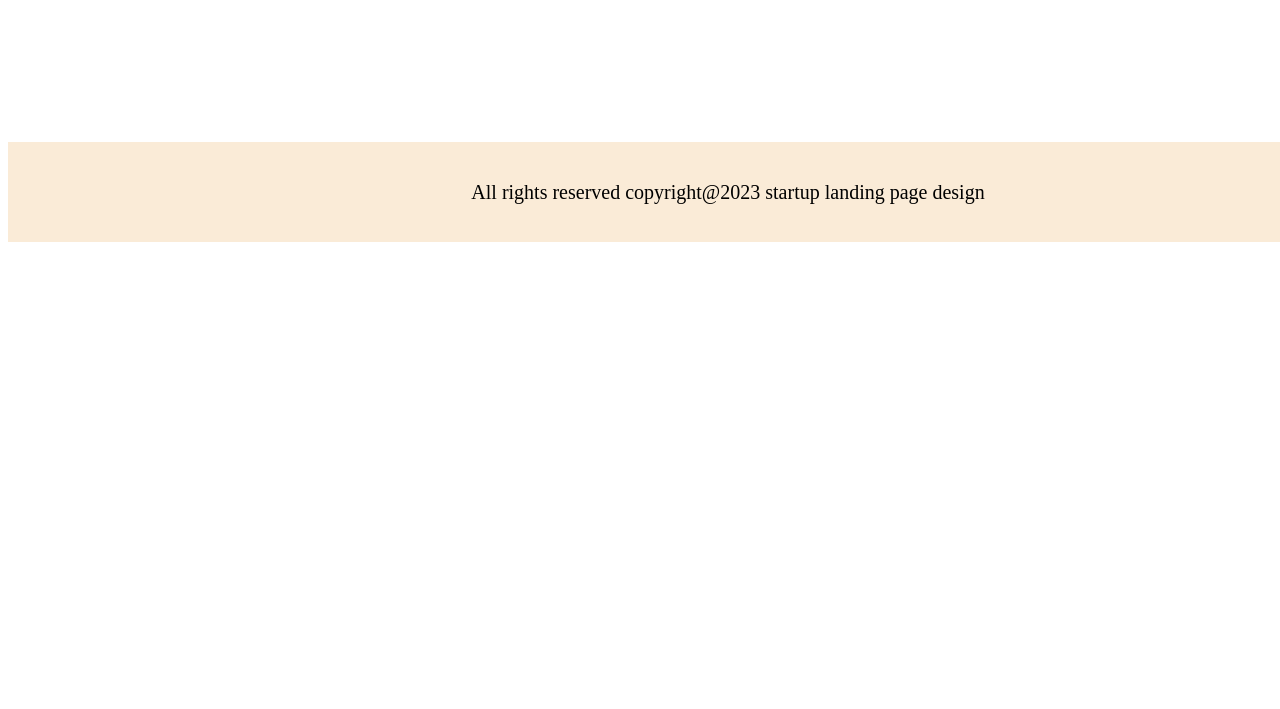
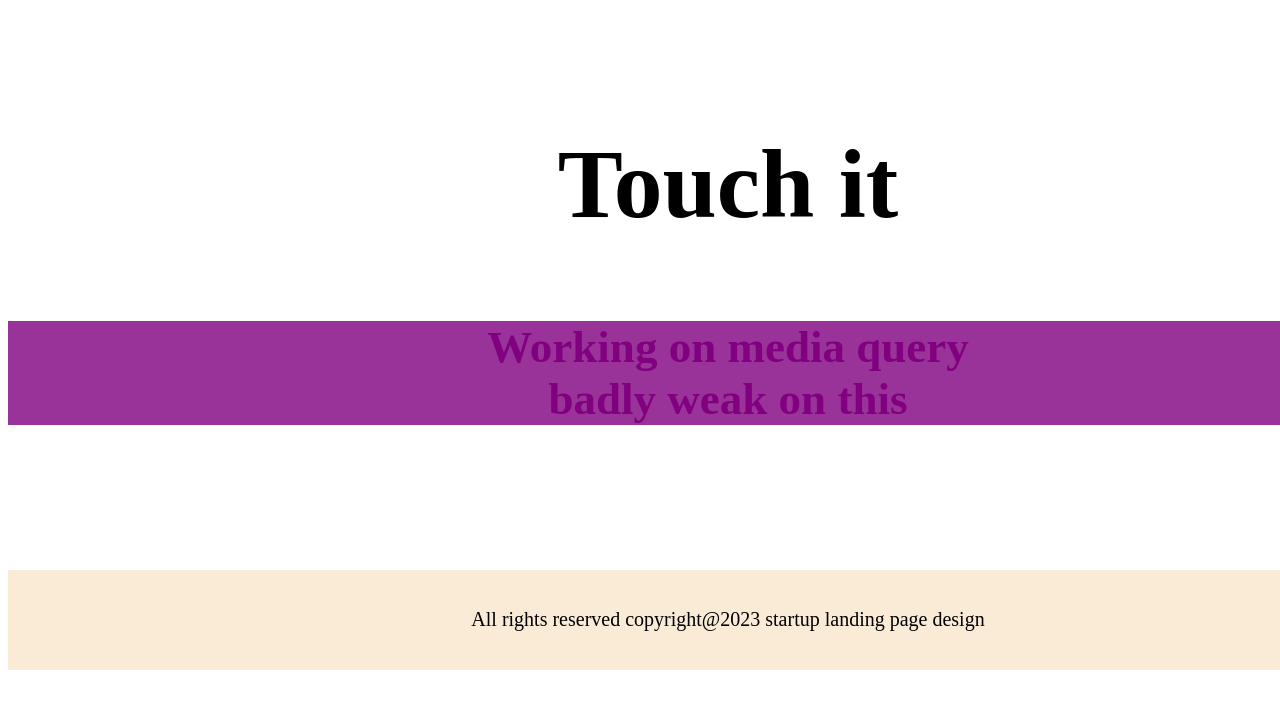
Before and after one commit to ssrabonty/assignment-2, a plain HTML site: page index.html in a window 1280 px wide. Shown: the part 4573-5282 px from the top of the page. Before the commit the page ends 4823 px from the top, so only its background shows below. Drawn offline with Linux system fonts and the light colour scheme.

Commit message:
finished

```diff
--- a/index.html
+++ b/index.html
@@ -110,7 +110,12 @@
         </div>
 
      </section>
-     <section class="section-5"></section>
+     <section class="bonus"> <h2> Touch it</h2>
+     <div class="section-extra">
+             <p>Working on media query <br>
+            badly weak on this </p>
+            </div>
+     </section>
     </main>
  <!-- footer part -->
     <footer>
--- a/styles.css
+++ b/styles.css
@@ -210,6 +210,7 @@ main {
 /* our sponser */
 .sponspors {
     padding-top: 180px;
+    padding-bottom: 50px;
 }
 
 .sponser {
@@ -228,12 +229,28 @@ main {
     display: flex;
     justify-content: space-around;
 }
+/* extra part  */
+.bonus{
+    font-size: 65px;
+    font-weight: 600;
+    text-align: center;
+}
+.section-extra{
+    background-color: rgba(128, 0, 128, 0.801);
+    color: purple;
+    text-align: center;
+    font-size: 45px;
+    font-weight: 700;
+
+}
+.section-extra:hover{
+    background-color: aliceblue;
+}
 /* footer part  */
 footer{
     width: 1440px;
     height: 100px;
-    margin: 0 auto;
-    margin-top: 145px;
+    margin: 145px auto 241px auto;
     background-color: antiquewhite;
     display: flex;
     justify-content: center;
@@ -242,3 +259,6 @@ footer{
     font-weight: 400;
 }
 /* for mobile  */
+@media only screen and (max-width:576px) {
+
+}
```
